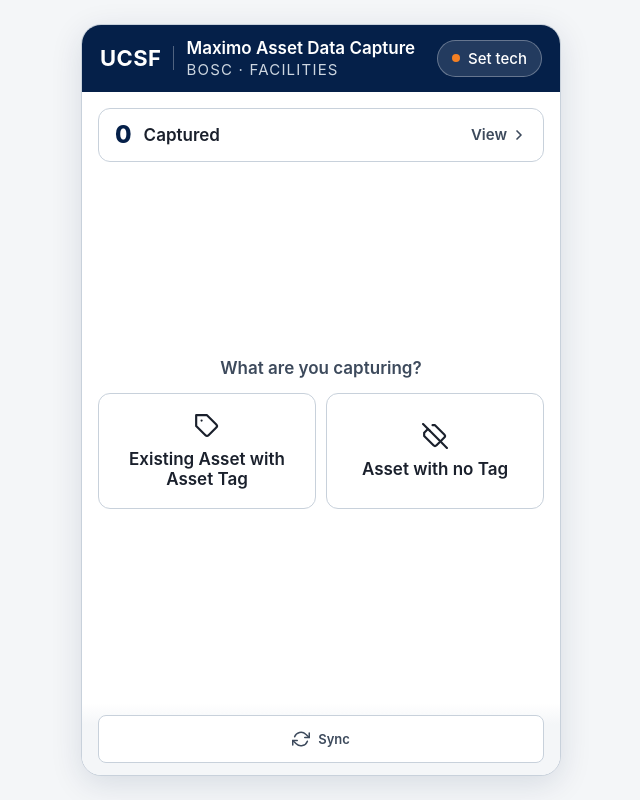
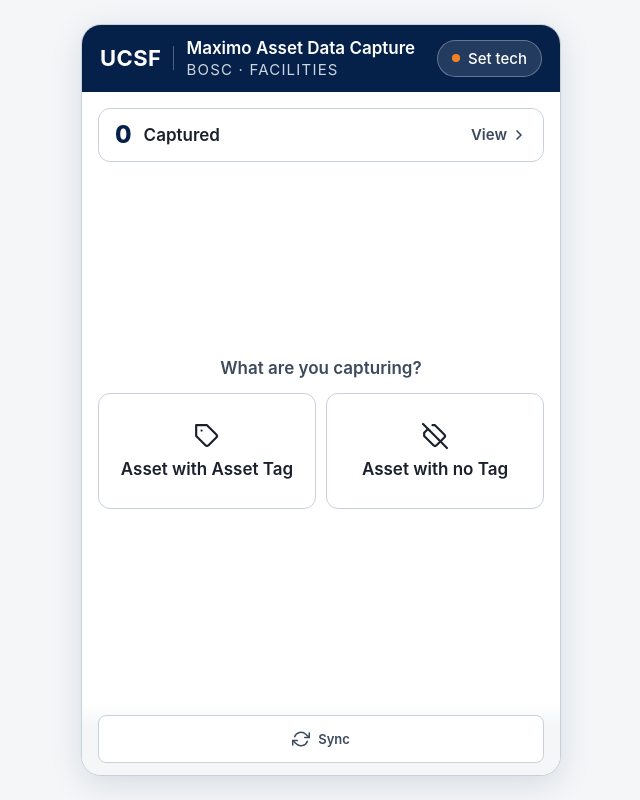
Before and after one commit to rghosh1208/Asset-Data-Capture, a Next.js app: page / in a window 1280 px wide. Shown: the whole page, without its empty margins (319-959 px from the left). Built offline with nearby package versions, Linux system fonts and the light colour scheme.

Commit message:
Rename tagged option to 'Asset with Asset Tag'

```diff
--- a/app/page.tsx
+++ b/app/page.tsx
@@ -500,9 +500,9 @@ export default function CapturePage() {
             <div className="home-hero">
               <p className="home-prompt">What are you capturing?</p>
               <div className="option-grid">
-                <button className="option-card" onClick={() => startNewPacket(false)} aria-label="Capture an existing asset that has a UCSF asset tag">
+                <button className="option-card" onClick={() => startNewPacket(false)} aria-label="Capture an asset that has a UCSF asset tag">
                   <TagIcon />
-                  <span>Existing Asset with Asset Tag</span>
+                  <span>Asset with Asset Tag</span>
                 </button>
                 <button className="option-card" onClick={() => startNewPacket(true)} aria-label="Capture an asset that has no tag">
                   <TagOffIcon />
--- a/public/sw.js
+++ b/public/sw.js
@@ -4,7 +4,7 @@
 // fall back to cache. Photo uploads go through normal fetch — when
 // offline they fail and the queue retries.
 
-const CACHE_NAME = 'asset-capture-v12';
+const CACHE_NAME = 'asset-capture-v13';
 const APP_SHELL = ['/', '/manifest.webmanifest'];
 
 self.addEventListener('install', (event) => {
```
